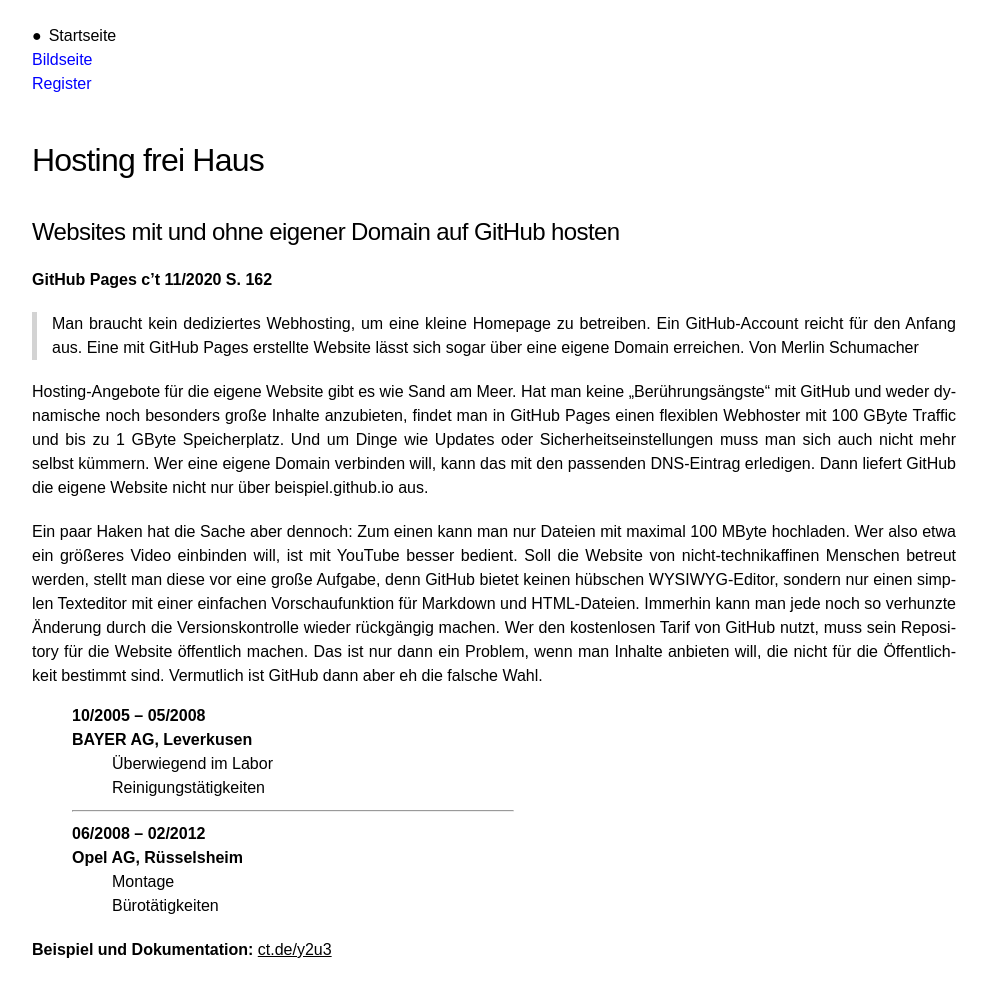
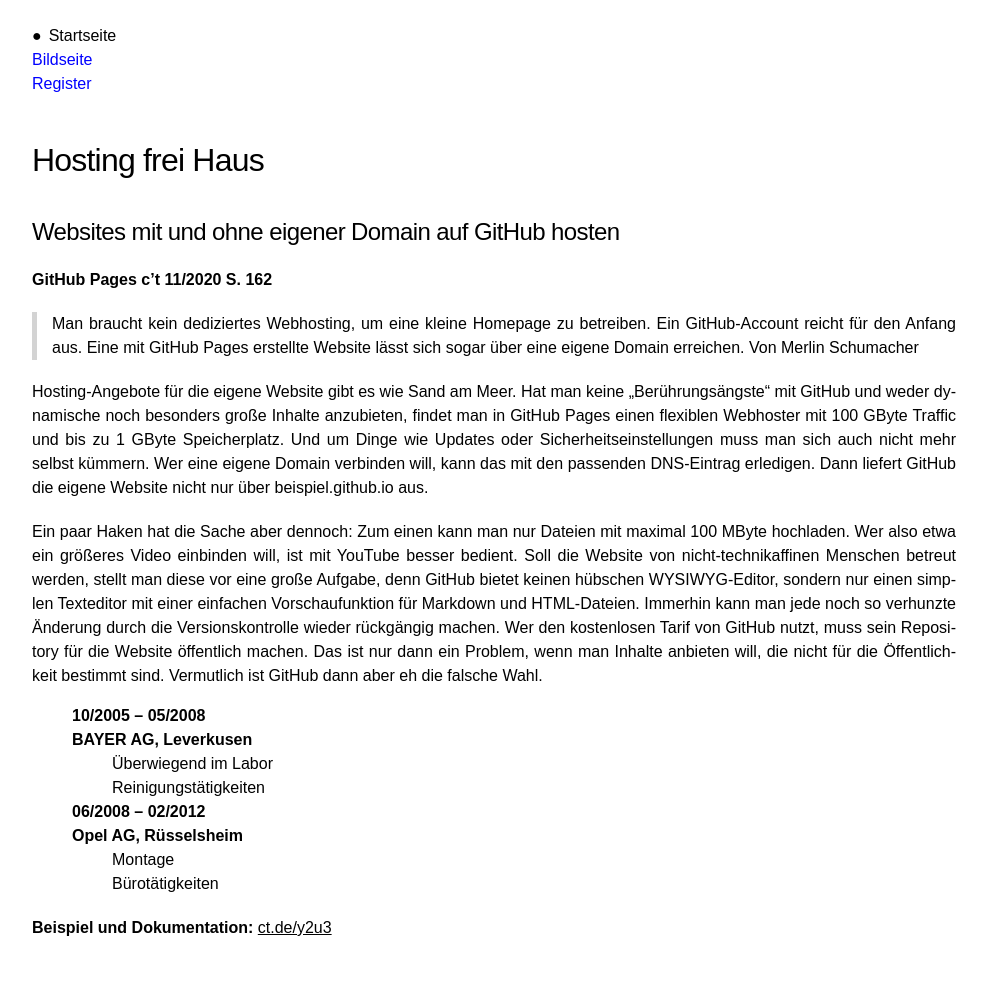
Before and after one commit to webuser-ralf/webuser-ralf.github.io, a Jekyll site: the page built from index.md, in a window 1280 px wide. Shown: the whole page, without its empty margins (146-1133 px from the left). Built offline with Jekyll 4.4.1, drawn with Linux system fonts in a browser that asks for light colours; our own code applies the rules of GitHub Pages for plain Markdown files; after the commit the page ends 964 px from its top, so only the background shows below that.

Commit message:
Update layout.scss

```diff
--- a/_sass/layout.scss
+++ b/_sass/layout.scss
@@ -15,7 +15,8 @@
 
 hr {
     /*color: #ffffff;*/
-    width: 50%;
+    display: none;
+    /*width: 50%;*/
     margin: 10px 0 10px 0;
 }
 
```
